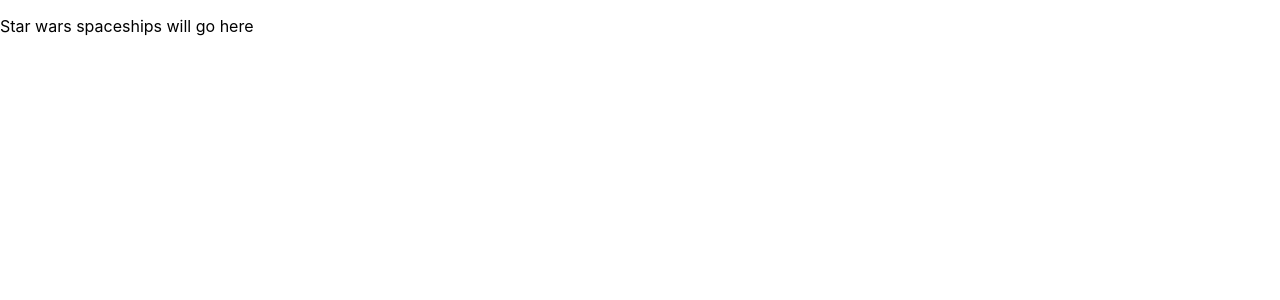
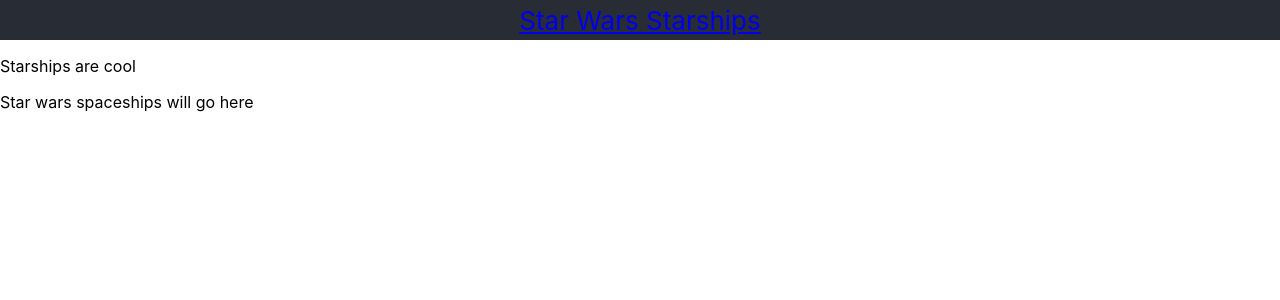
Before and after one commit to JohnnyWiseau141/react-swapi, a React (Create React App) app: page /starships in a window 1280 px wide. Shown: the top 300 px of the page. Built offline with nearby package versions, Linux system fonts and the light colour scheme.

Commit message:
fixing navbar

```diff
--- a/src/App.css
+++ b/src/App.css
@@ -15,7 +15,7 @@
 
 .App-header {
   background-color: #282c34;
-  min-height: 100vh;
+  min-height: 5vh;
   display: flex;
   flex-direction: column;
   align-items: center;
--- a/src/App.js
+++ b/src/App.js
@@ -1,13 +1,19 @@
 import React, { useState } from 'react';
 import {Routes, Route} from 'react-router-dom'
+import NavBar from './components/NavBar/NavBar';
+import Starships from './Starships';
 import './App.css';
 
 function App() {
   const [navItems, setNavItems] = useState([
-    {url: "/starships", name: "Starships"}
+    {url: "/starships/", name: "Star Wars Starships"}
   ])
   return (
     <>
+    <NavBar navItems={navItems} />
+    <Routes>
+      <Route path="/starships" element={<Starships/>}/>
+    </Routes>
     <p>Star wars spaceships will go here</p>
     </>
   );
--- /dev/null
+++ b/src/Starships.jsx
@@ -0,0 +1,9 @@
+import React from 'react';
+
+const Starships = () => {
+  return (
+    <p>Starships are cool</p>
+  );
+}
+
+export default Starships;
--- a/src/components/NavBar/NavBar.jsx
+++ b/src/components/NavBar/NavBar.jsx
@@ -2,8 +2,10 @@
 
 const NavBar = (props) => {
   return (
-  <header className="App-header">
-    {props.navItems}
+    <header className="App-header">
+      {props.navItems.map((navItem, idx) =>
+        <a key={idx} href={navItem.url}>{navItem.name}</a>
+      )}
     </header>
   );
 }
--- a/src/index.js
+++ b/src/index.js
@@ -3,10 +3,15 @@
 import './index.css';
 import App from './App';
 import reportWebVitals from './reportWebVitals';
+import { BrowserRouter as Router, Route, Routes } from 'react-router-dom'
 
 ReactDOM.render(
   <React.StrictMode>
-    <App />
+    <Router>
+      <Routes>
+        <Route path="/*" element={<App />}/>
+      </Routes>
+    </Router>
   </React.StrictMode>,
   document.getElementById('root')
 );
```
Also changed, not shown: src/StarshipDetails.jsx (added).
